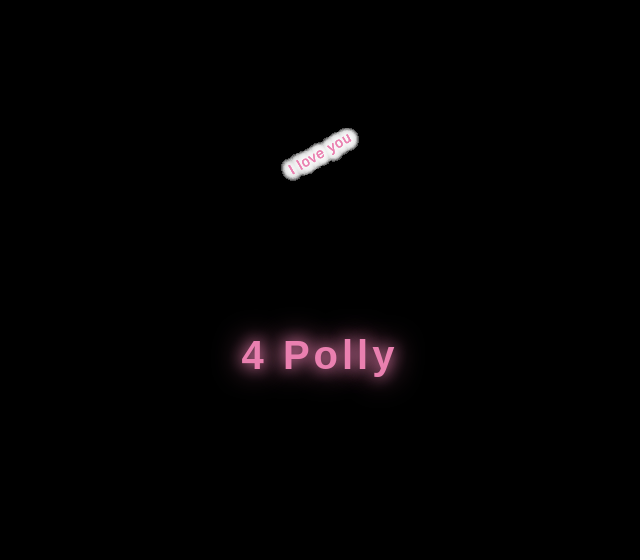
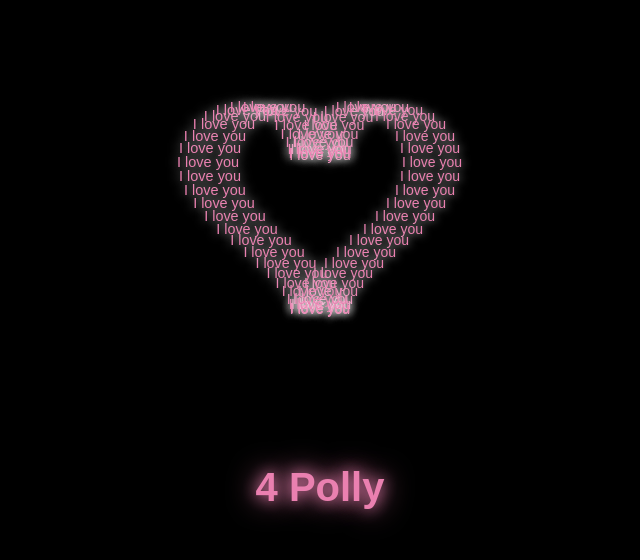
Before and after one commit to TheL1ke/Poly, a plain HTML site: page index.html in a window 1280 px wide. Shown: the part 210-770 px from the top of the page, without its empty margins (320-960 px from the left). Drawn offline with Linux system fonts and the light colour scheme.

Commit message:
Update index.html

```diff
--- a/index.html
+++ b/index.html
@@ -1,77 +1,74 @@
-
 <!DOCTYPE html>
-<html lang="ru">
+<html>
 <head>
 <meta charset="UTF-8">
 <meta name="viewport" content="width=device-width, initial-scale=1.0">
 <title>4 Polly</title>
 <style>
-* { margin: 0; padding: 0; box-sizing: border-box; }
 body {
-background-color: #000;
+background: #000;
+margin: 0;
+height: 100vh;
 display: flex;
-flex-direction: column;
 justify-content: center;
 align-items: center;
-min-height: 100vh;
 overflow: hidden;
-font-family: Arial, sans-serif;
 }
-#ui { position: relative; width: 300px; height: 300px; margin-bottom: 20px; }
-#ui .love_word {
+.heart {
+position: relative;
+width: 300px;
+height: 300px;
+}
+.heart span {
 position: absolute;
 top: 50%;
 left: 50%;
 color: #ea80b0;
 font-size: 14px;
-transform: translate(-50%, -50%) rotateZ(-30deg);
-text-shadow: 0 0 8px #fff;
-letter-spacing: 1px;
+text-shadow: 0 0 10px #fff;
 white-space: nowrap;
+font-family: Arial, sans-serif;
+animation: beat 2s infinite alternate ease-in-out;
 }
-#ui .love_horizontal {
-animation: horizontal 6s linear infinite alternate ease-in-out;
-animation-delay: calc(var(--i) * -100ms);
+@keyframes beat {
+from { transform: translate(-50%, -50%) scale(1); }
+to { transform: translate(-50%, -50%) scale(1.05); }
 }
-@keyframes horizontal {
-0% { transform: translate(-50%, -50%) translateX(-60px) rotateZ(-30deg); }
-100% { transform: translate(-50%, -50%) translateX(60px) rotateZ(-30deg); }
-}
-.polly-text {
+.text {
+position: absolute;
+bottom: 80px;
+width: 100%;
+text-align: center;
 color: #ea80b0;
 font-size: 40px;
 font-weight: bold;
 text-shadow: 0 0 15px #ea80b0, 0 0 30px #ea80b0;
-letter-spacing: 4px;
-margin-top: 10px;
-text-align: center;
+font-family: Arial, sans-serif;
 }
 </style>
 </head>
 <body>
-<div id="ui">
+
+<div class="heart" id="heart"></div>
+<div class="text">4 Polly</div>
+
 <script>
-const container = document.getElementById('ui');
-const text = "I love you";
-const count = 80;
-for (let i = 0; i < count; i++) {
-const t = (i / count) * Math.PI * 2;
-const x = 16 * Math.pow(Math.sin(t), 3);
-const y = -(13 * Math.cos(t) - 5 * Math.cos(2*t) - 2 * Math.cos(3*t) - Math.cos(4*t));
-const posX = x * 7;
-const posY = y * 7;
-const angle = Math.atan2(y, x) * (180 / Math.PI) + 90;
-const span = document.createElement('span');
-span.className = 'love_word love_horizontal';
-span.innerText = text;
-span.style.left = `calc(50% + px)`;
-span.style.top = `calc(50% + px)`;
-span.style.transform = `translate(-50%, -50%) rotate(deg)`;
-span.style.setProperty('--i', i);
-container.appendChild(span);
+var heart = document.getElementById('heart');
+var total = 60;
+for (var i = 0; i < total; i++) {
+var angle = (i / total) * 360;
+var rad = angle * Math.PI / 180;
+var x = 16 * Math.pow(Math.sin(rad), 3);
+var y = -(13 * Math.cos(rad) - 5 * Math.cos(2*rad) - 2 * Math.cos(3*rad) - Math.cos(4*rad));
+var span = document.createElement('span');
+span.innerText = 'I love you';
+span.style.left = (150 + x * 7) + 'px';
+span.style.top = (150 + y * 7) + 'px';
+span.style.transform = 'translate(-50%, -50%) rotate(' + (angle + 90) + 'deg)';
+span.style.animationDelay = (i * 0.05) + 's';
+heart.appendChild(span);
 }
 </script>
-</div>
-<div class="polly-text">4 Polly</div>
+
 </body>
 </html>
```
